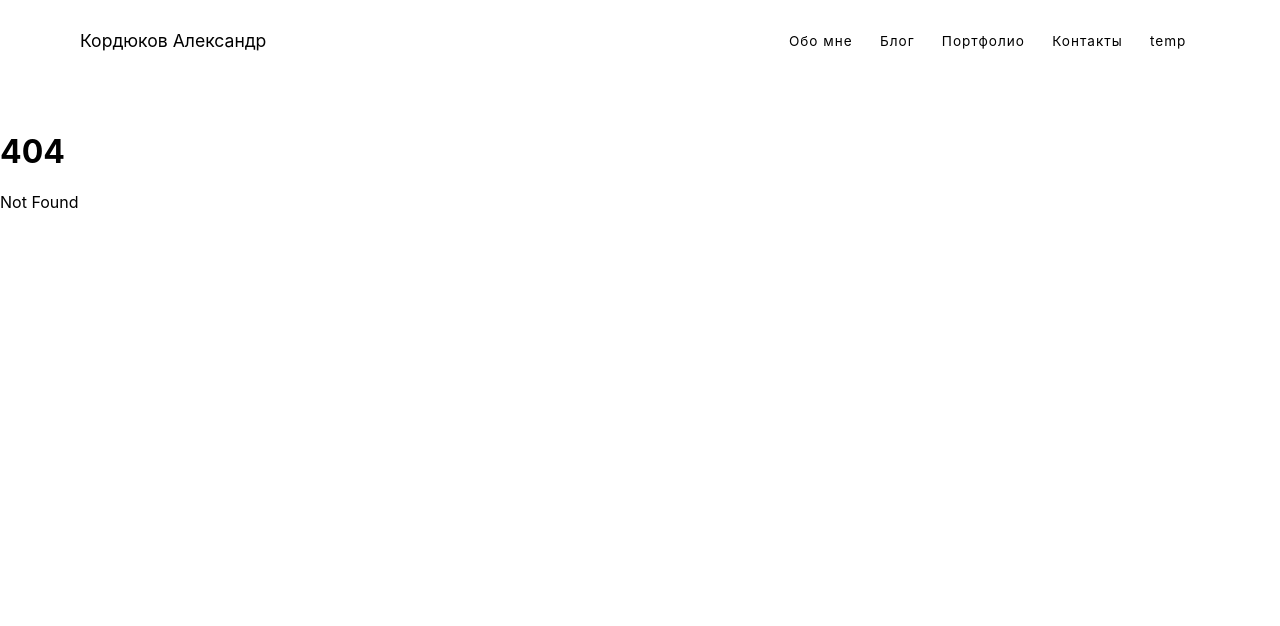
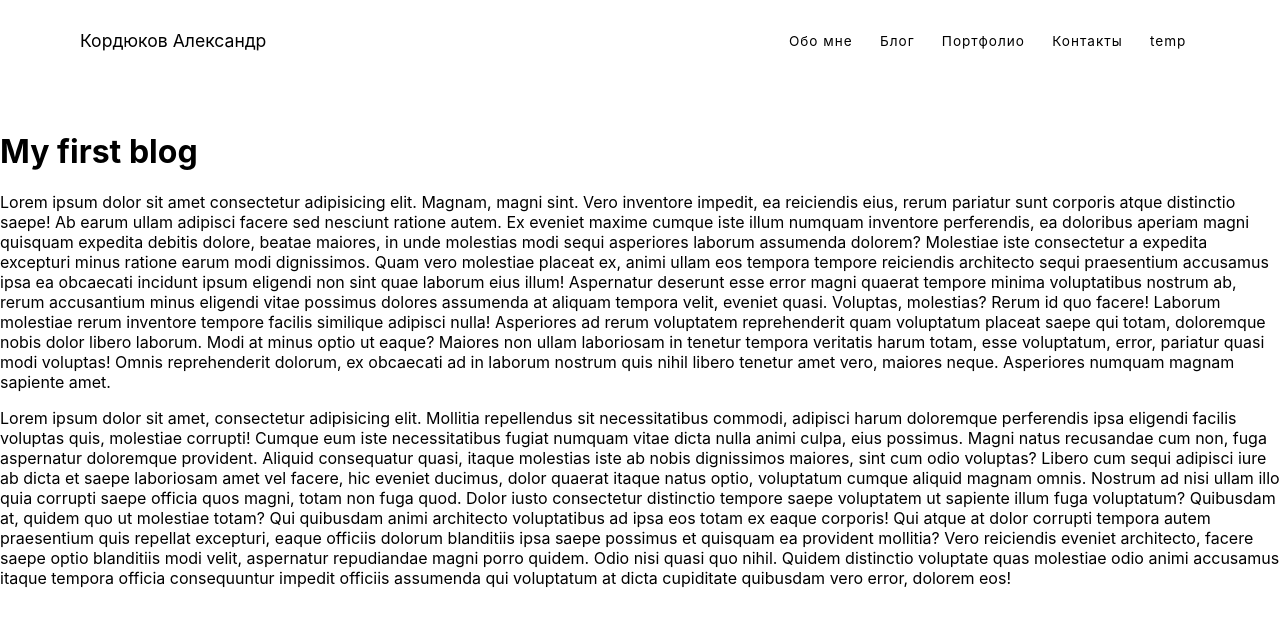
Before and after one commit to Upcy12/svelte_test, a SvelteKit app: page /blog/posts/1 in a window 1280 px wide. Before the commit this address had no page. Shown: the top 626 px of the page. Built offline with nearby package versions, Linux system fonts and the light colour scheme.

Commit message:
read more

```diff
--- /dev/null
+++ b/src/routes/blog/posts/1/+page.svelte
@@ -0,0 +1,3 @@
+<h1>My first blog</h1>
+<p>Lorem ipsum dolor sit amet consectetur adipisicing elit. Magnam, magni sint. Vero inventore impedit, ea reiciendis eius, rerum pariatur sunt corporis atque distinctio saepe! Ab earum ullam adipisci facere sed nesciunt ratione autem. Ex eveniet maxime cumque iste illum numquam inventore perferendis, ea doloribus aperiam magni quisquam expedita debitis dolore, beatae maiores, in unde molestias modi sequi asperiores laborum assumenda dolorem? Molestiae iste consectetur a expedita excepturi minus ratione earum modi dignissimos. Quam vero molestiae placeat ex, animi ullam eos tempora tempore reiciendis architecto sequi praesentium accusamus ipsa ea obcaecati incidunt ipsum eligendi non sint quae laborum eius illum! Aspernatur deserunt esse error magni quaerat tempore minima voluptatibus nostrum ab, rerum accusantium minus eligendi vitae possimus dolores assumenda at aliquam tempora velit, eveniet quasi. Voluptas, molestias? Rerum id quo facere! Laborum molestiae rerum inventore tempore facilis similique adipisci nulla! Asperiores ad rerum voluptatem reprehenderit quam voluptatum placeat saepe qui totam, doloremque nobis dolor libero laborum. Modi at minus optio ut eaque? Maiores non ullam laboriosam in tenetur tempora veritatis harum totam, esse voluptatum, error, pariatur quasi modi voluptas! Omnis reprehenderit dolorum, ex obcaecati ad in laborum nostrum quis nihil libero tenetur amet vero, maiores neque. Asperiores numquam magnam sapiente amet.</p>
+<p>Lorem ipsum dolor sit amet, consectetur adipisicing elit. Mollitia repellendus sit necessitatibus commodi, adipisci harum doloremque perferendis ipsa eligendi facilis voluptas quis, molestiae corrupti! Cumque eum iste necessitatibus fugiat numquam vitae dicta nulla animi culpa, eius possimus. Magni natus recusandae cum non, fuga aspernatur doloremque provident. Aliquid consequatur quasi, itaque molestias iste ab nobis dignissimos maiores, sint cum odio voluptas? Libero cum sequi adipisci iure ab dicta et saepe laboriosam amet vel facere, hic eveniet ducimus, dolor quaerat itaque natus optio, voluptatum cumque aliquid magnam omnis. Nostrum ad nisi ullam illo quia corrupti saepe officia quos magni, totam non fuga quod. Dolor iusto consectetur distinctio tempore saepe voluptatem ut sapiente illum fuga voluptatum? Quibusdam at, quidem quo ut molestiae totam? Qui quibusdam animi architecto voluptatibus ad ipsa eos totam ex eaque corporis! Qui atque at dolor corrupti tempora autem praesentium quis repellat excepturi, eaque officiis dolorum blanditiis ipsa saepe possimus et quisquam ea provident mollitia? Vero reiciendis eveniet architecto, facere saepe optio blanditiis modi velit, aspernatur repudiandae magni porro quidem. Odio nisi quasi quo nihil. Quidem distinctio voluptate quas molestiae odio animi accusamus itaque tempora officia consequuntur impedit officiis assumenda qui voluptatum at dicta cupiditate quibusdam vero error, dolorem eos!</p>
```
